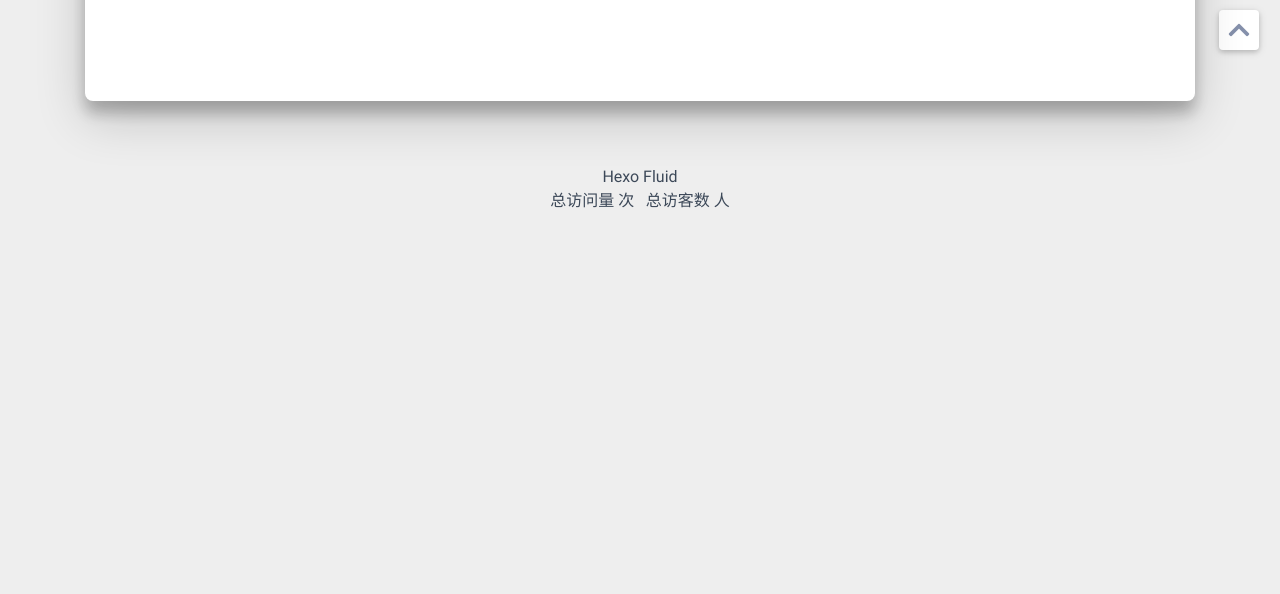
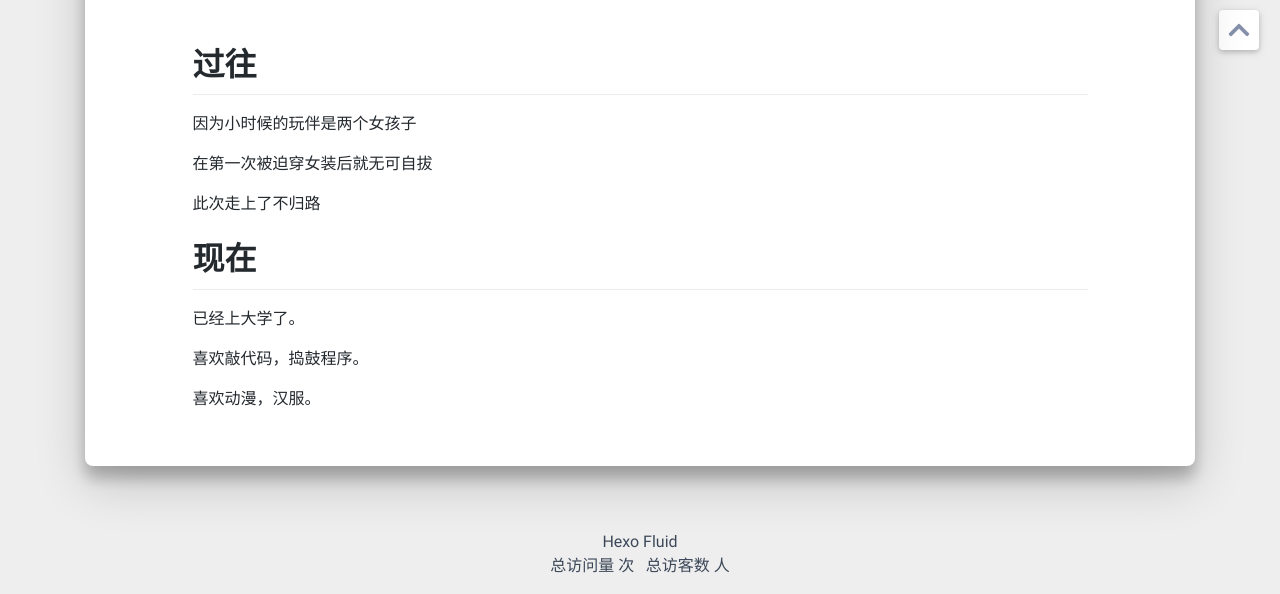
Before and after one commit to muronglengjing/myblog, a plain HTML site: page about/index.html in a window 1280 px wide. Shown: the part 810-1404 px from the top of the page. Before the commit the page ends 1039 px from the top, so only its background shows below. Drawn offline with Linux system fonts and the light colour scheme; some packages are replaced by stand-ins of ours; a script that the page names is missing; some icons are missing; a small style sheet from the web is missing.

Commit message:
Site updated: 2020-02-16 13:12:05

```diff
--- a/about/index.html
+++ b/about/index.html
@@ -173,6 +173,12 @@
 
 </div>
 <div class="mt-5 markdown-body">
+  <h1 id="过往"><a href="#过往" class="headerlink" title="过往"></a>过往</h1><p>因为小时候的玩伴是两个女孩子</p>
+<p>在第一次被迫穿女装后就无可自拔</p>
+<p>此次走上了不归路</p>
+<h1 id="现在"><a href="#现在" class="headerlink" title="现在"></a>现在</h1><p>已经上大学了。</p>
+<p>喜欢敲代码，捣鼓程序。</p>
+<p>喜欢动漫，汉服。</p>
 
 </div>
 
```
Also changed, not shown: img/404.jpg.
